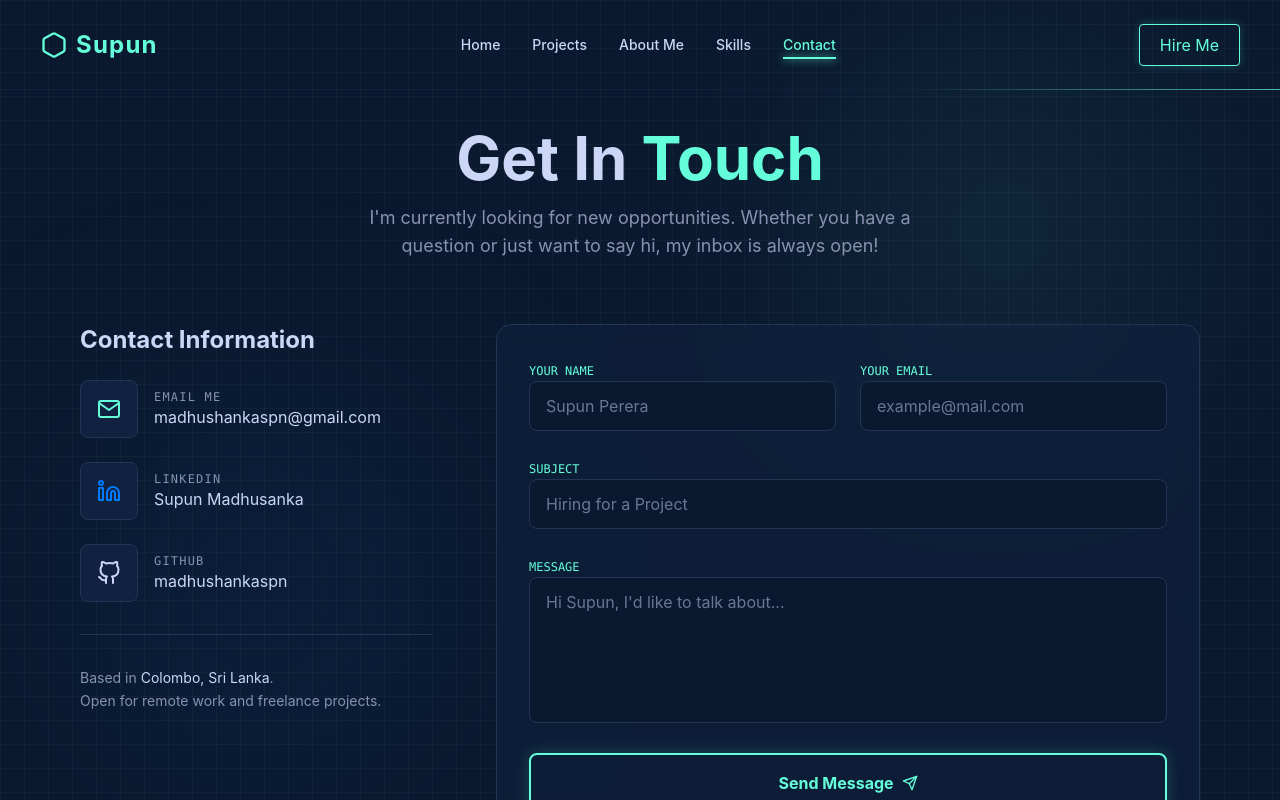
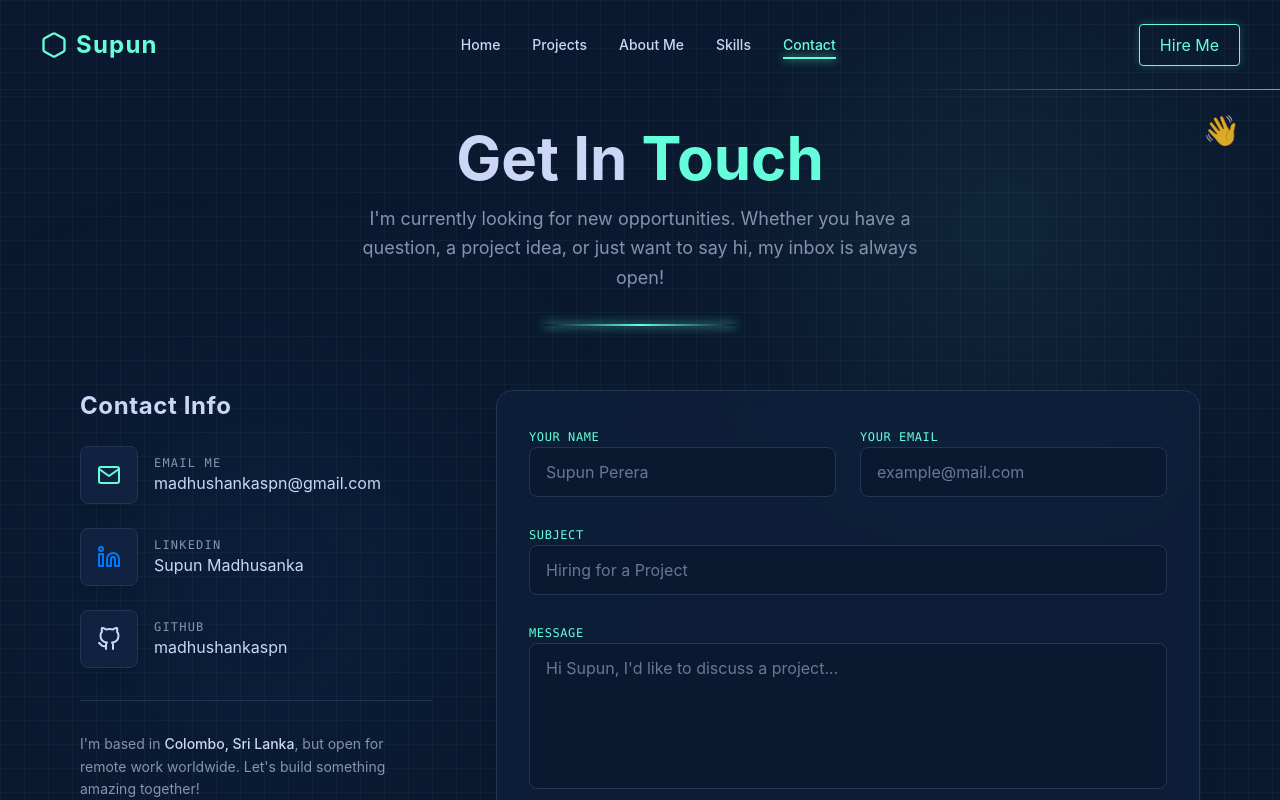
Before and after one commit to madhushankaspn/My-Portfolio, a React (Vite) app: page /contact in a window 1280 px wide. Shown: the top 800 px of the page. Built offline with nearby package versions, Linux system fonts and the light colour scheme.

Commit message:
feat: enhance ContactPage with email functionality and loading state

```diff
--- a/src/pages/ContactPage.jsx
+++ b/src/pages/ContactPage.jsx
@@ -1,16 +1,55 @@
-import React, { useEffect } from 'react';
+import React, { useEffect, useRef, useState } from 'react'; // useRef සහ useState අලුතින් ගත්තා
 import { motion } from 'framer-motion';
-import { FiMail, FiGithub, FiLinkedin, FiSend, FiMapPin, FiPhone } from 'react-icons/fi';
+import { FiMail, FiGithub, FiLinkedin, FiSend } from 'react-icons/fi';
+// EmailJS import කළා
+import emailjs from '@emailjs/browser';
 
 const ContactPage = () => {
+  // Form එකේ තොරතුරු direct අල්ලගන්න useRef පාවිච්චි කරනවා
+  const formRef = useRef();
+
+  // ඇනිමේෂන් ස්මූත් වෙන්න දාපු easing එක
+  const smoothEase = [0.22, 1, 0.36, 1];
+
+  // Feedback message (Success/Error) සහ Loading පෙන්වන්න state දෙකක්
+  const [status, setStatus] = useState({ type: '', message: '' });
+  const [loading, setLoading] = useState(false);
+
   useEffect(() => {
     window.scrollTo(0, 0);
   }, []);
 
-  const smoothEase = [0.22, 1, 0.36, 1];
+  // ********** EMAILJS සම්බන්ධ කිරීමේ ප්‍රධාන කොටස **********
+  const sendEmail = (e) => {
+    e.preventDefault(); // පිටුව refresh වෙන එක නවත්වනවා
+    setLoading(true); // Loading animation එක පටන් ගන්නවා
+    setStatus({ type: '', message: '' }); // කලින් message එක මකනවා
+
+    // **********************************************************
+    // ********** අනිවාර්යයෙන් මේ ටික වෙනස් කරන්න! **********
+    // ඔයාගේ EmailJS Dashboard එකෙන් මේ IDs තුන අරන් මෙතනට දාන්න:
+    // උදාහරණයක් විදිහට මේ IDs 'service_xxxxxx' වගේ තියෙයි.
+    // **********************************************************
+    const serviceId = 'service_jr3el8c';
+    const templateId = 'template_5gn714i';
+    const publicKey = '5VWpeSG0Kk0fLqpND';
+
+    emailjs.sendForm(serviceId, templateId, formRef.current, publicKey)
+      .then((result) => {
+          console.log(result.text);
+          setStatus({ type: 'success', message: 'Hooray! Your message was sent successfully. I will get back to you soon.' });
+          formRef.current.reset(); // Form එකේ තොරතුරු මකලා දානවා (reset කරනවා)
+      }, (error) => {
+          console.log(error.text);
+          setStatus({ type: 'error', message: 'Oops! Something went wrong. Please try again later or email me directly.' });
+      })
+      .finally(() => {
+        setLoading(false); // Loading animation එක නවත්වනවා
+      });
+  };
 
   return (
-    <div className="pt-32 pb-20 px-10 md:px-20 max-w-7xl mx-auto min-h-screen relative z-10">
+    <div className="pt-32 pb-20 px-10 md:px-20 max-w-7xl mx-auto min-h-screen relative z-10 overflow-hidden">
 
       {/* Background Effects */}
       <div className="fixed inset-0 bg-[linear-gradient(to_right,#80808012_1px,transparent_1px),linear-gradient(to_bottom,#80808012_1px,transparent_1px)] bg-[size:24px_24px] pointer-events-none z-0"></div>
@@ -28,102 +67,125 @@ const ContactPage = () => {
           transition={{ duration: 0.8, ease: smoothEase }}
           className="text-center mb-16"
         >
-          <h1 className="text-4xl md:text-6xl font-bold text-[#ccd6f6] mb-4">
+          <h1 className="text-4xl md:text-6xl font-bold text-[#ccd6f6] mb-4 relative">
             Get In <span className="text-[#64ffda]">Touch</span>
+            <span className="absolute -top-4 -right-10 text-3xl animate-pulse">👋</span>
           </h1>
-          <p className="text-[#8892b0] text-lg max-w-xl mx-auto">
-            I'm currently looking for new opportunities. Whether you have a question or just want to say hi, my inbox is always open!
+          <p className="text-[#8892b0] text-lg max-w-xl mx-auto leading-relaxed">
+            I'm currently looking for new opportunities. Whether you have a question, a project idea, or just want to say hi, my inbox is always open!
           </p>
+          <div className="h-[2px] bg-gradient-to-r from-transparent via-[#64ffda] to-transparent w-48 mx-auto mt-8 shadow-[0_0_10px_#64ffda]"></div>
         </motion.div>
 
         <div className="flex flex-col lg:flex-row gap-16">
 
-          {/* වම් පැත්ත: Contact Info & Socials */}
+          {/* වම් පැත්ත: Contact Info & Socials (x: -50) */}
           <motion.div
             initial={{ opacity: 0, x: -50 }}
             animate={{ opacity: 1, x: 0 }}
             transition={{ duration: 1, delay: 0.2, ease: smoothEase }}
             className="lg:w-1/3 space-y-8"
           >
-            <h3 className="text-2xl font-bold text-[#ccd6f6] mb-6">Contact Information</h3>
+            <h3 className="text-2xl font-bold text-[#ccd6f6] mb-6 tracking-wide">Contact Info</h3>
 
             <div className="space-y-6">
-              <div className="flex items-center gap-4 group">
-                <div className="p-4 bg-[#112240] rounded-lg text-[#64ffda] border border-[#233554] group-hover:border-[#64ffda]/50 transition-all">
+              <motion.div whileHover={{ x: 5 }} className="flex items-center gap-4 group">
+                <div className="p-4 bg-[#112240] rounded-lg text-[#64ffda] border border-[#233554] group-hover:border-[#64ffda]/50 transition-all shadow-lg">
                   <FiMail size={24} />
                 </div>
                 <div>
                   <p className="text-[#8892b0] text-xs font-mono uppercase tracking-widest">Email Me</p>
                   <a href="mailto:madhushankaspn@gmail.com" className="text-[#ccd6f6] hover:text-[#64ffda] transition-colors">madhushankaspn@gmail.com</a>
                 </div>
-              </div>
+              </motion.div>
 
-              <div className="flex items-center gap-4 group">
-                <div className="p-4 bg-[#112240] rounded-lg text-[#007bff] border border-[#233554] group-hover:border-[#007bff]/50 transition-all">
+              <motion.div whileHover={{ x: 5 }} className="flex items-center gap-4 group">
+                <div className="p-4 bg-[#112240] rounded-lg text-[#007bff] border border-[#233554] group-hover:border-[#007bff]/50 transition-all shadow-lg">
                   <FiLinkedin size={24} />
                 </div>
                 <div>
                   <p className="text-[#8892b0] text-xs font-mono uppercase tracking-widest">LinkedIn</p>
                   <a href="https://www.linkedin.com/in/supun-madhusanka-609ab22ba" target="_blank" rel="noreferrer" className="text-[#ccd6f6] hover:text-[#007bff] transition-colors">Supun Madhusanka</a>
                 </div>
-              </div>
+              </motion.div>
 
-              <div className="flex items-center gap-4 group">
-                <div className="p-4 bg-[#112240] rounded-lg text-[#ccd6f6] border border-[#233554] group-hover:border-white/50 transition-all">
+              <motion.div whileHover={{ x: 5 }} className="flex items-center gap-4 group">
+                <div className="p-4 bg-[#112240] rounded-lg text-[#ccd6f6] border border-[#233554] group-hover:border-white/50 transition-all shadow-lg">
                   <FiGithub size={24} />
                 </div>
                 <div>
                   <p className="text-[#8892b0] text-xs font-mono uppercase tracking-widest">GitHub</p>
                   <a href="https://github.com/madhushankaspn" target="_blank" rel="noreferrer" className="text-[#ccd6f6] hover:text-[#64ffda] transition-colors">madhushankaspn</a>
                 </div>
-              </div>
+              </motion.div>
             </div>
 
             <div className="pt-8 border-t border-[#233554]">
               <p className="text-[#8892b0] text-sm leading-relaxed">
-                Based in <span className="text-[#ccd6f6]">Colombo, Sri Lanka</span>. <br />
-                Open for remote work and freelance projects.
+                I'm based in <span className="text-[#ccd6f6] font-medium">Colombo, Sri Lanka</span>, but open for remote work worldwide. Let's build something amazing together!
               </p>
             </div>
           </motion.div>
 
-          {/* දකුණු පැත්ත: Contact Form */}
+          {/* දකුණු පැත්ත: Contact Form (x: 50) */}
           <motion.div
             initial={{ opacity: 0, x: 50 }}
             animate={{ opacity: 1, x: 0 }}
             transition={{ duration: 1, delay: 0.4, ease: smoothEase }}
             className="lg:w-2/3"
           >
-            <form className="bg-[#112240]/50 backdrop-blur-md p-8 rounded-2xl border border-[#233554] space-y-6">
+            {/* ෆෝම් එක useRef එකට සම්බන්ධ කළා */}
+            <form ref={formRef} onSubmit={sendEmail} className="bg-[#112240]/50 backdrop-blur-md p-8 rounded-2xl border border-[#233554] space-y-6 shadow-xl relative overflow-hidden">
+
+              {/* Success/Error Message */}
+              {status.message && (
+                <div className={`p-4 rounded-lg text-sm ${status.type === 'success' ? 'bg-[#64ffda]/10 text-[#64ffda]' : 'bg-red-500/10 text-red-500'}`}>
+                  {status.message}
+                </div>
+              )}
+
               <div className="grid grid-cols-1 md:grid-cols-2 gap-6">
                 <div className="space-y-2">
-                  <label className="text-[#64ffda] font-mono text-xs uppercase">Your Name</label>
-                  <input type="text" placeholder="Supun Perera" className="w-full bg-[#0a192f] border border-[#233554] rounded-lg px-4 py-3 text-[#ccd6f6] outline-none focus:border-[#64ffda] transition-all" />
+                  <label className="text-[#64ffda] font-mono text-xs uppercase tracking-wider">Your Name</label>
+                  {/* name="from_name" කියන එක template එකට සමාන වෙන්න ඕනේ */}
+                  <input type="text" name="from_name" placeholder="Supun Perera" required className="w-full bg-[#0a192f] border border-[#233554] rounded-lg px-4 py-3 text-[#ccd6f6] outline-none focus:border-[#64ffda] transition-all" />
                 </div>
                 <div className="space-y-2">
-                  <label className="text-[#64ffda] font-mono text-xs uppercase">Your Email</label>
-                  <input type="email" placeholder="example@mail.com" className="w-full bg-[#0a192f] border border-[#233554] rounded-lg px-4 py-3 text-[#ccd6f6] outline-none focus:border-[#64ffda] transition-all" />
+                  <label className="text-[#64ffda] font-mono text-xs uppercase tracking-wider">Your Email</label>
+                  <input type="email" name="reply_to" placeholder="example@mail.com" required className="w-full bg-[#0a192f] border border-[#233554] rounded-lg px-4 py-3 text-[#ccd6f6] outline-none focus:border-[#64ffda] transition-all" />
                 </div>
               </div>
 
               <div className="space-y-2">
-                <label className="text-[#64ffda] font-mono text-xs uppercase">Subject</label>
-                <input type="text" placeholder="Hiring for a Project" className="w-full bg-[#0a192f] border border-[#233554] rounded-lg px-4 py-3 text-[#ccd6f6] outline-none focus:border-[#64ffda] transition-all" />
+                <label className="text-[#64ffda] font-mono text-xs uppercase tracking-wider">Subject</label>
+                <input type="text" name="subject" placeholder="Hiring for a Project" required className="w-full bg-[#0a192f] border border-[#233554] rounded-lg px-4 py-3 text-[#ccd6f6] outline-none focus:border-[#64ffda] transition-all" />
               </div>
 
               <div className="space-y-2">
-                <label className="text-[#64ffda] font-mono text-xs uppercase">Message</label>
-                <textarea rows="5" placeholder="Hi Supun, I'd like to talk about..." className="w-full bg-[#0a192f] border border-[#233554] rounded-lg px-4 py-3 text-[#ccd6f6] outline-none focus:border-[#64ffda] transition-all resize-none"></textarea>
+                <label className="text-[#64ffda] font-mono text-xs uppercase tracking-wider">Message</label>
+                <textarea name="message" rows="5" placeholder="Hi Supun, I'd like to discuss a project..." required className="w-full bg-[#0a192f] border border-[#233554] rounded-lg px-4 py-3 text-[#ccd6f6] outline-none focus:border-[#64ffda] transition-all resize-none"></textarea>
               </div>
 
+              {/* Submit Button (Loading state එකක් දැම්මා) */}
               <motion.button
-                whileHover={{ scale: 1.02 }}
+                whileHover={{ scale: 1.02, y: -2 }}
                 whileTap={{ scale: 0.98 }}
-                className="w-full bg-transparent border-2 border-[#64ffda] text-[#64ffda] py-4 rounded-lg font-bold flex items-center justify-center gap-2 hover:bg-[#64ffda] hover:text-[#0a192f] transition-all duration-300 shadow-[0_0_15px_rgba(100,255,218,0.2)]"
-                type="button"
+                className={`w-full ${loading ? 'bg-[#112240]' : 'bg-transparent'} border-2 border-[#64ffda] text-[#64ffda] py-4 rounded-lg font-bold flex items-center justify-center gap-3 hover:bg-[#64ffda] hover:text-[#0a192f] transition-all duration-300 shadow-[0_0_15px_rgba(100,255,218,0.2)] ${loading ? 'cursor-not-allowed opacity-70' : 'cursor-pointer'}`}
+                type="submit"
+                disabled={loading} // Loading වෙද්දී බටන් එක ඔබන්න බෑ
               >
-                <span>Send Message</span>
-                <FiSend />
+                {loading ? (
+                  <>
+                    {/* CSS Loading spinner */}
+                    <span className="w-5 h-5 border-2 border-[#64ffda] border-t-transparent rounded-full animate-spin"></span>
+                    <span>Sending...</span>
+                  </>
+                ) : (
+                  <>
+                    <span>Send Message</span>
+                    <FiSend />
+                  </>
+                )}
               </motion.button>
             </form>
           </motion.div>
```
